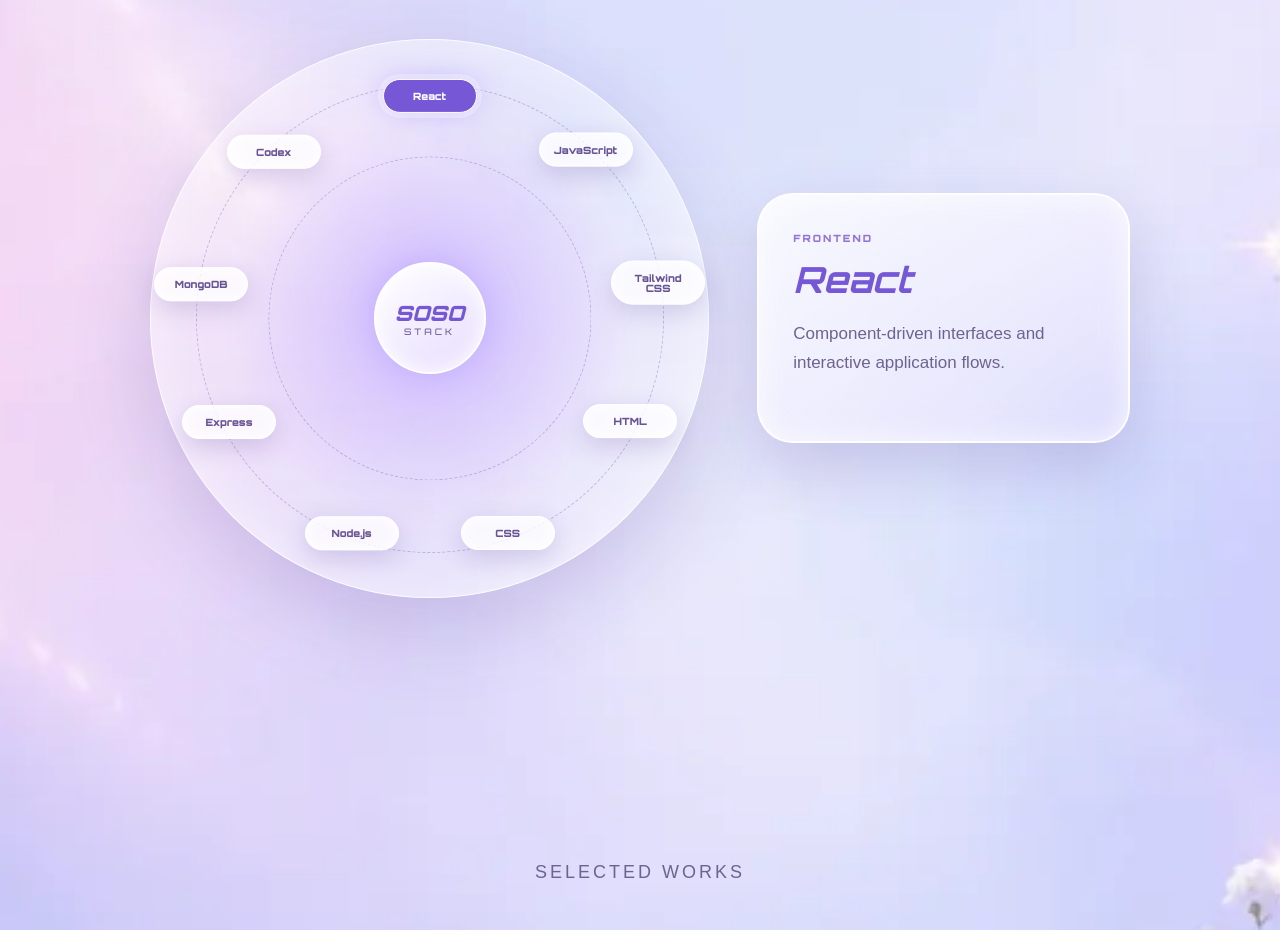
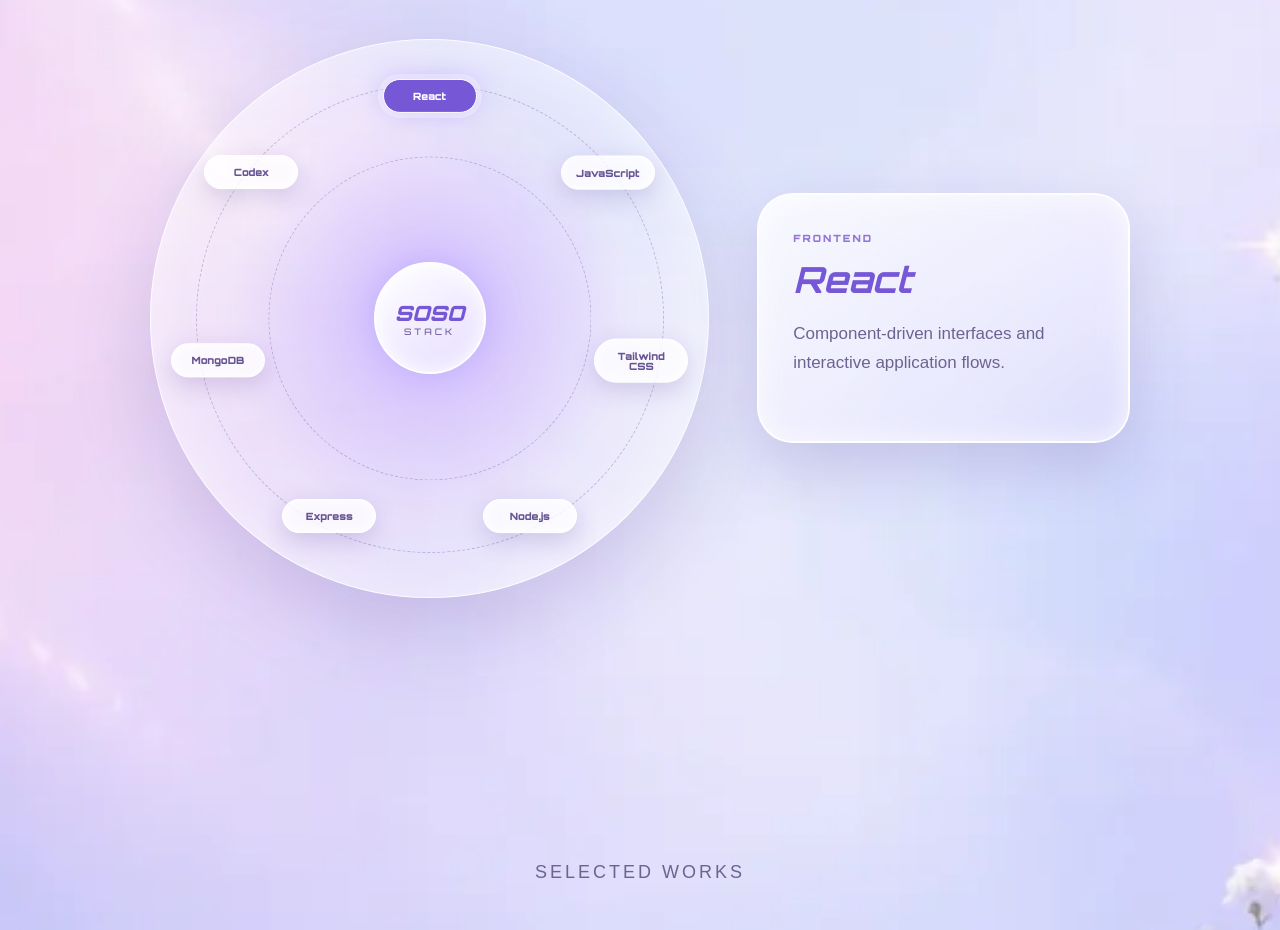
Before and after one commit to yakongs/portfolio, a React (Vite) app: page / in a window 1280 px wide. Shown: the part 1602-2532 px from the top of the page. Built offline with nearby package versions, Linux system fonts and the light colour scheme.

Commit message:
Remove CSS and HTML skill nodes

```diff
--- a/src/data/skills.js
+++ b/src/data/skills.js
@@ -9,51 +9,39 @@ const skills = [
     name: "JavaScript",
     category: "Language",
     description: "Client and server logic, data handling, and browser interactions.",
-    position: { x: 78, y: 20 },
+    position: { x: 82, y: 24 },
   },
   {
     name: "Tailwind CSS",
     category: "Styling",
     description:
       "Utility-first styling for fast, consistent, responsive interface design.",
-    position: { x: 91, y: 44 },
-  },
-  {
-    name: "HTML",
-    category: "Frontend",
-    description: "Semantic, accessible document structure and content hierarchy.",
-    position: { x: 86, y: 69 },
-  },
-  {
-    name: "CSS",
-    category: "Frontend",
-    description: "Responsive layouts, animation, and expressive visual systems.",
-    position: { x: 64, y: 89 },
+    position: { x: 88, y: 58 },
   },
   {
     name: "Node.js",
     category: "Backend",
     description: "JavaScript services, tooling, and server-side application logic.",
-    position: { x: 36, y: 89 },
+    position: { x: 68, y: 86 },
   },
   {
     name: "Express",
     category: "Backend",
     description: "REST APIs, routing, middleware, and application architecture.",
-    position: { x: 14, y: 69 },
+    position: { x: 32, y: 86 },
   },
   {
     name: "MongoDB",
     category: "Database",
     description: "Document data modeling, queries, and persistent application data.",
-    position: { x: 9, y: 44 },
+    position: { x: 12, y: 58 },
   },
   {
     name: "Codex",
     category: "AI Tooling",
     description:
       "AI-assisted coding workflows for implementation, review, and iteration.",
-    position: { x: 22, y: 20 },
+    position: { x: 18, y: 24 },
   },
 ];
 
```
